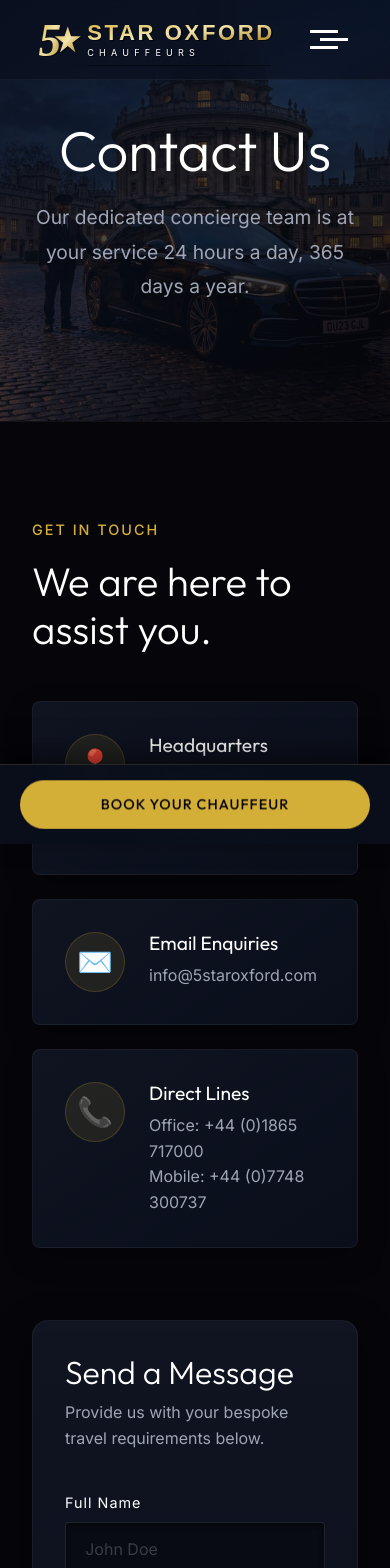
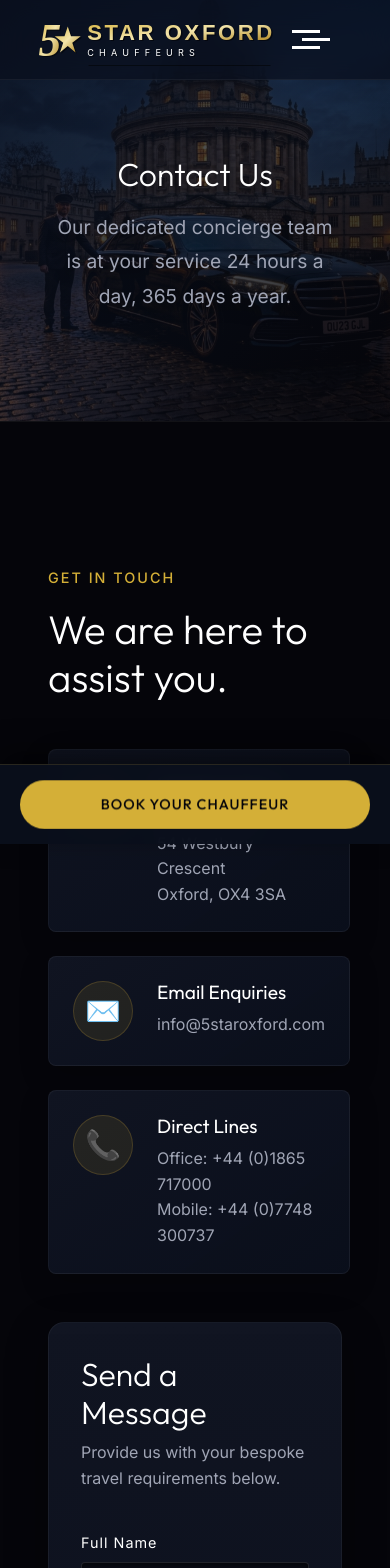
Before and after one commit to num876/oxford-vip-chauffeurs, a Next.js app: page /contact in a window 390 px wide. Shown: the top 1568 px of the page. Built offline with nearby package versions, Linux system fonts and the light colour scheme; a web font is replaced by a local one.

Commit message:
Optimize all sub-pages for mobile: 1-column grids, fixed attachment removal, and better touch targets

```diff
--- a/src/app/about-us/about.module.css
+++ b/src/app/about-us/about.module.css
@@ -216,3 +216,46 @@
     height: 400px;
   }
 }
+
+
+/* ---- GIANT MOBILE OVERRIDES ---- */
+@media (max-width: 768px) {
+  /* Force all background attachments to scroll normally to prevent jank */
+  .hero {
+    background-attachment: scroll !important;
+    min-height: 50vh !important;
+    padding: 6rem 1rem 3rem 1rem !important;
+  }
+
+  .heroTitle {
+    font-size: clamp(2rem, 8vw, 3rem) !important;
+  }
+
+  /* Force all grids/flex to 1 column */
+  .servicesGrid, .grid, .contactGrid, .infoGrid, .formGrid, .aboutGrid {
+    grid-template-columns: 1fr !important;
+    display: flex !important;
+    flex-direction: column !important;
+    gap: 1.5rem !important;
+  }
+
+  /* Reduce container/section paddings */
+  .section, .container {
+    padding: 3rem 1rem !important;
+  }
+
+  .glass-panel, .serviceCard, .infoCard {
+    padding: 1.5rem !important;
+  }
+
+  /* Ensure inputs and buttons span full width */
+  input, textarea, select, button, .btn {
+    width: 100% !important;
+    max-width: 100% !important;
+  }
+
+  /* Shrink images slightly */
+  .imageWrapper, .serviceImage {
+    height: 200px !important;
+  }
+}
--- a/src/app/contact/contact.module.css
+++ b/src/app/contact/contact.module.css
@@ -283,3 +283,46 @@
     padding: 2rem;
   }
 }
+
+
+/* ---- GIANT MOBILE OVERRIDES ---- */
+@media (max-width: 768px) {
+  /* Force all background attachments to scroll normally to prevent jank */
+  .hero {
+    background-attachment: scroll !important;
+    min-height: 50vh !important;
+    padding: 6rem 1rem 3rem 1rem !important;
+  }
+
+  .heroTitle {
+    font-size: clamp(2rem, 8vw, 3rem) !important;
+  }
+
+  /* Force all grids/flex to 1 column */
+  .servicesGrid, .grid, .contactGrid, .infoGrid, .formGrid, .aboutGrid {
+    grid-template-columns: 1fr !important;
+    display: flex !important;
+    flex-direction: column !important;
+    gap: 1.5rem !important;
+  }
+
+  /* Reduce container/section paddings */
+  .section, .container {
+    padding: 3rem 1rem !important;
+  }
+
+  .glass-panel, .serviceCard, .infoCard {
+    padding: 1.5rem !important;
+  }
+
+  /* Ensure inputs and buttons span full width */
+  input, textarea, select, button, .btn {
+    width: 100% !important;
+    max-width: 100% !important;
+  }
+
+  /* Shrink images slightly */
+  .imageWrapper, .serviceImage {
+    height: 200px !important;
+  }
+}
--- a/src/app/services/services.module.css
+++ b/src/app/services/services.module.css
@@ -199,3 +199,46 @@
     grid-template-columns: 1fr;
   }
 }
+
+
+/* ---- GIANT MOBILE OVERRIDES ---- */
+@media (max-width: 768px) {
+  /* Force all background attachments to scroll normally to prevent jank */
+  .hero {
+    background-attachment: scroll !important;
+    min-height: 50vh !important;
+    padding: 6rem 1rem 3rem 1rem !important;
+  }
+
+  .heroTitle {
+    font-size: clamp(2rem, 8vw, 3rem) !important;
+  }
+
+  /* Force all grids/flex to 1 column */
+  .servicesGrid, .grid, .contactGrid, .infoGrid, .formGrid, .aboutGrid {
+    grid-template-columns: 1fr !important;
+    display: flex !important;
+    flex-direction: column !important;
+    gap: 1.5rem !important;
+  }
+
+  /* Reduce container/section paddings */
+  .section, .container {
+    padding: 3rem 1rem !important;
+  }
+
+  .glass-panel, .serviceCard, .infoCard {
+    padding: 1.5rem !important;
+  }
+
+  /* Ensure inputs and buttons span full width */
+  input, textarea, select, button, .btn {
+    width: 100% !important;
+    max-width: 100% !important;
+  }
+
+  /* Shrink images slightly */
+  .imageWrapper, .serviceImage {
+    height: 200px !important;
+  }
+}
--- a/src/app/terms-and-conditions/terms.module.css
+++ b/src/app/terms-and-conditions/terms.module.css
@@ -150,3 +150,46 @@
     text-align: left;
   }
 }
+
+
+/* ---- GIANT MOBILE OVERRIDES ---- */
+@media (max-width: 768px) {
+  /* Force all background attachments to scroll normally to prevent jank */
+  .hero {
+    background-attachment: scroll !important;
+    min-height: 50vh !important;
+    padding: 6rem 1rem 3rem 1rem !important;
+  }
+
+  .heroTitle {
+    font-size: clamp(2rem, 8vw, 3rem) !important;
+  }
+
+  /* Force all grids/flex to 1 column */
+  .servicesGrid, .grid, .contactGrid, .infoGrid, .formGrid, .aboutGrid {
+    grid-template-columns: 1fr !important;
+    display: flex !important;
+    flex-direction: column !important;
+    gap: 1.5rem !important;
+  }
+
+  /* Reduce container/section paddings */
+  .section, .container {
+    padding: 3rem 1rem !important;
+  }
+
+  .glass-panel, .serviceCard, .infoCard {
+    padding: 1.5rem !important;
+  }
+
+  /* Ensure inputs and buttons span full width */
+  input, textarea, select, button, .btn {
+    width: 100% !important;
+    max-width: 100% !important;
+  }
+
+  /* Shrink images slightly */
+  .imageWrapper, .serviceImage {
+    height: 200px !important;
+  }
+}
```
